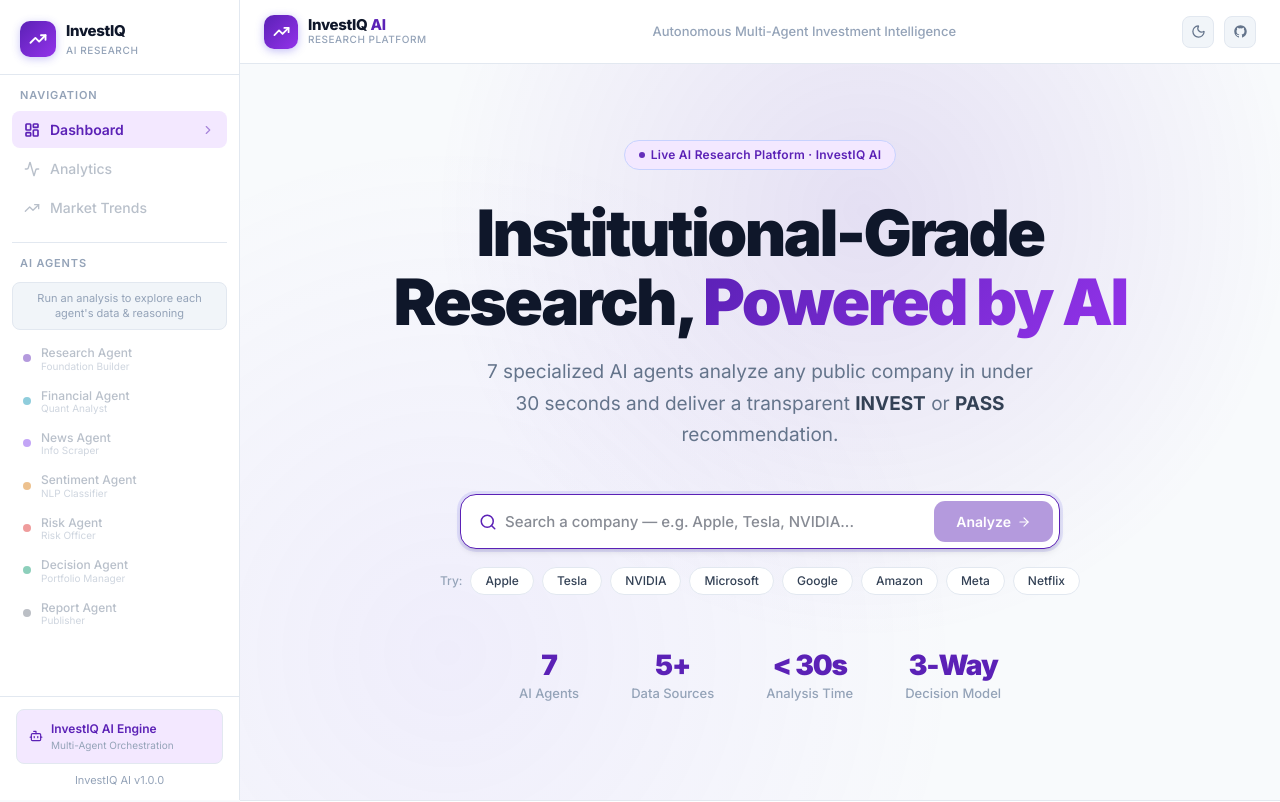
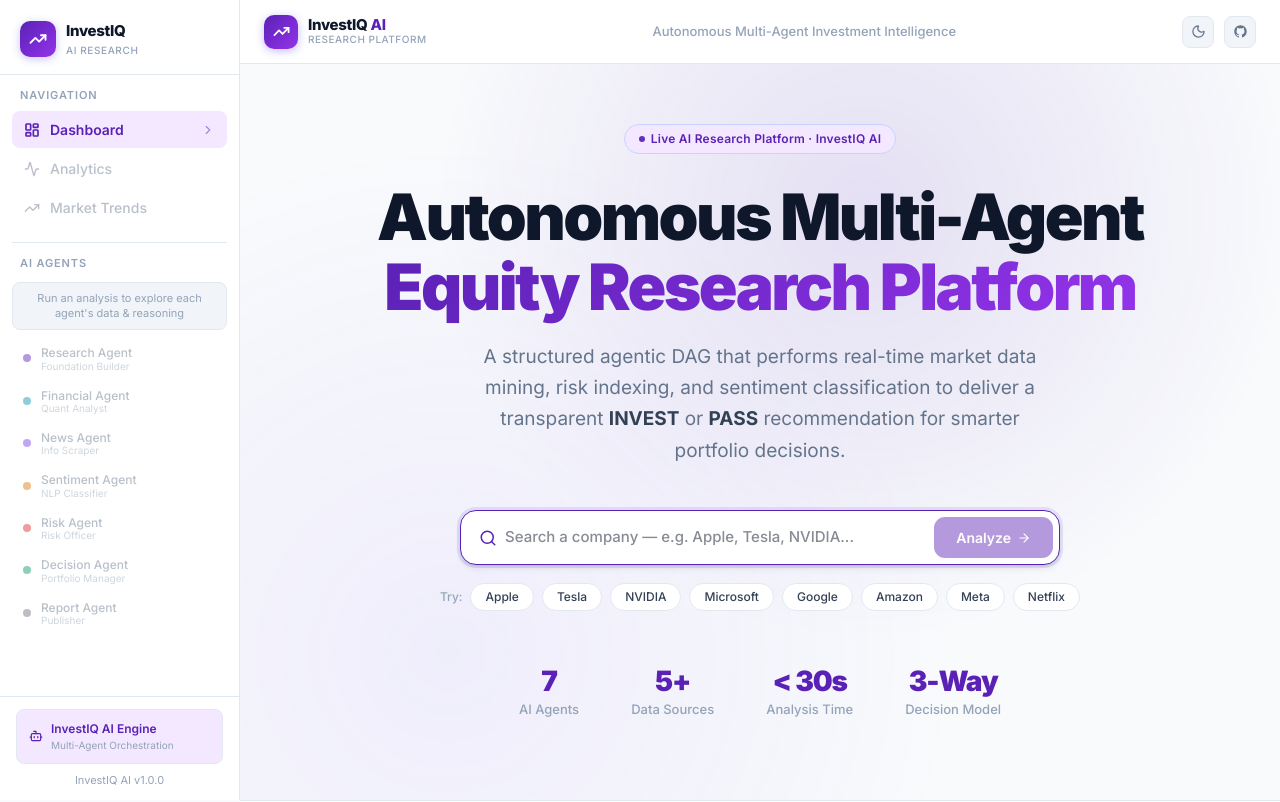
Before and after one commit to PavanKalyan1430/INVEST-IQ-INVESTMENT-RESEARCH-AGENT-, a Next.js app: page / in a window 1280 px wide. Shown: the top 802 px of the page. Built offline with nearby package versions, Linux system fonts and the light colour scheme.

Commit message:
feat: update hero section text to Option 3 (Autonomous Multi-Agent Equity Research Platform)

```diff
--- a/src/components/Hero.tsx
+++ b/src/components/Hero.tsx
@@ -124,9 +124,9 @@
             color: "var(--text)", animationDelay: "0.05s", opacity: 0, animationFillMode: "forwards",
           }}
         >
-          Institutional-Grade Research,{" "}
+          Autonomous Multi-Agent{" "}
           <span style={{ background: "linear-gradient(135deg, var(--accent), #9333EA)", WebkitBackgroundClip: "text", WebkitTextFillColor: "transparent", backgroundClip: "text" }}>
-            Powered by AI
+            Equity Research Platform
           </span>
         </h1>
 
@@ -138,9 +138,9 @@
             animationDelay: "0.1s", opacity: 0, animationFillMode: "forwards", fontWeight: 400,
           }}
         >
-          7 specialized AI agents analyze any public company in under 30 seconds and deliver a
-          transparent <strong style={{ color: "var(--text-2)", fontWeight: 700 }}>INVEST</strong> or{" "}
-          <strong style={{ color: "var(--text-2)", fontWeight: 700 }}>PASS</strong> recommendation.
+          A structured agentic DAG that performs real-time market data mining, risk indexing, and sentiment classification
+          to deliver a transparent <strong style={{ color: "var(--text-2)", fontWeight: 700 }}>INVEST</strong> or{" "}
+          <strong style={{ color: "var(--text-2)", fontWeight: 700 }}>PASS</strong> recommendation for smarter portfolio decisions.
         </p>
 
         {/* Search box */}
```
